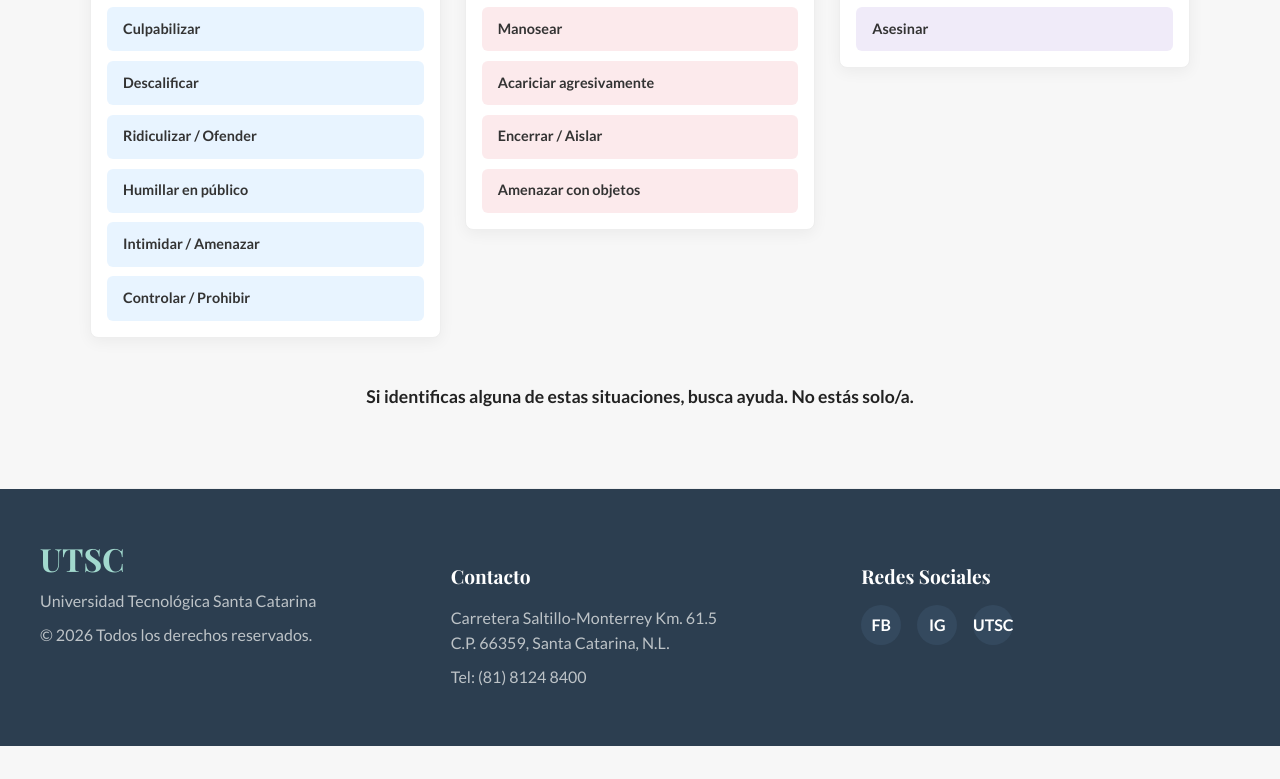
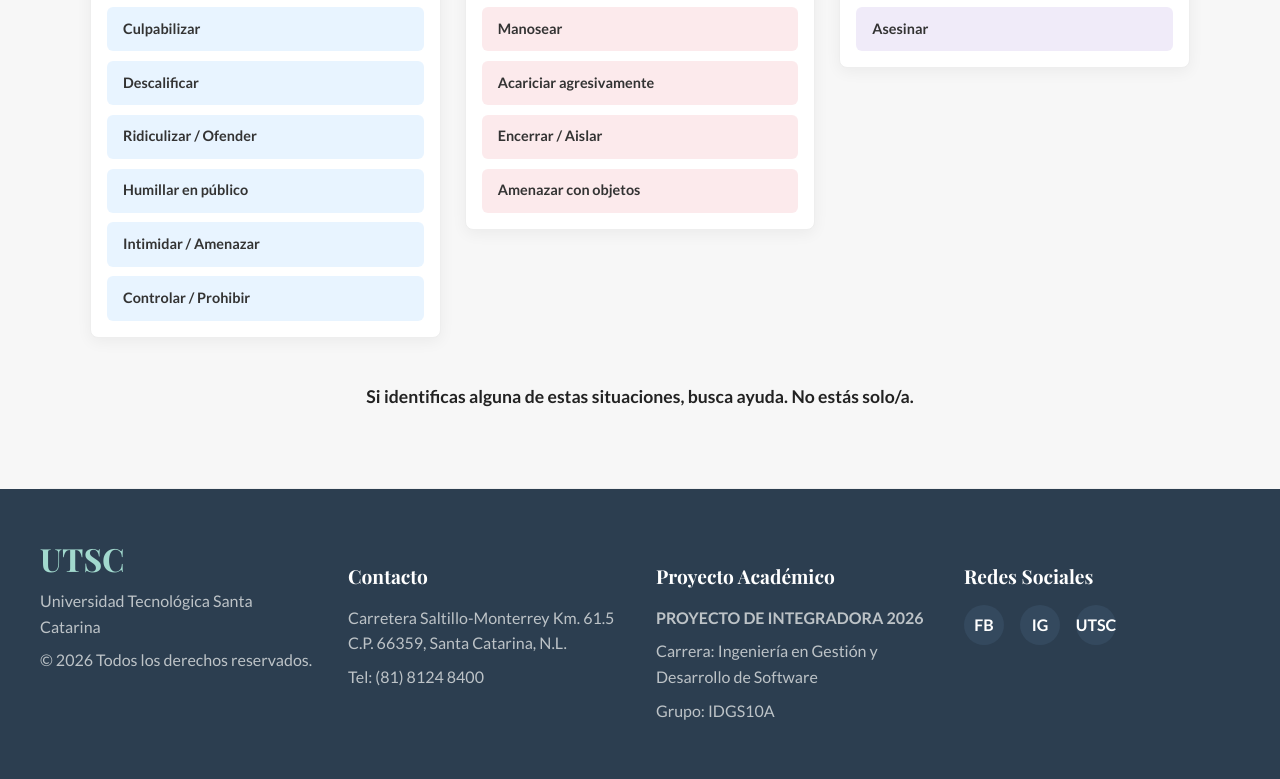
Before and after one commit to EdgarGmz/ElectronicHealthRecord, an Astro site in the folder Kiosko/: page / in a window 1280 px wide. Shown: the part 6166-6945 px from the top of the page. Before the commit the page ends 6912 px from the top, so only its background shows below. Built offline with nearby package versions, Linux system fonts and the light colour scheme; Astro itself is replaced by a stand-in of ours; no server answers.

Commit message:
ft(Kiosko): Agregar metadatos académicos en el pie de la página.

```diff
--- a/Kiosko/src/components/Footer.astro
+++ b/Kiosko/src/components/Footer.astro
@@ -16,6 +16,12 @@
             </p>
             <p>Tel: (81) 8124 8400</p>
         </div>
+        <div class="footer-section academic">
+            <h4>Proyecto Académico</h4>
+            <p><strong>PROYECTO DE INTEGRADORA 2026</strong></p>
+            <p>Carrera: Ingeniería en Gestión y Desarrollo de Software</p>
+            <p>Grupo: IDGS10A</p>
+        </div>
         <div class="footer-section social">
             <h4>Redes Sociales</h4>
             <div class="social-links">
@@ -33,6 +39,8 @@
         color: #bdc3c7;
         padding: 3rem 2rem;
         font-family: 'Lato', sans-serif;
+        position: relative;
+        z-index: 1;
     }
 
     .footer-container {
```
